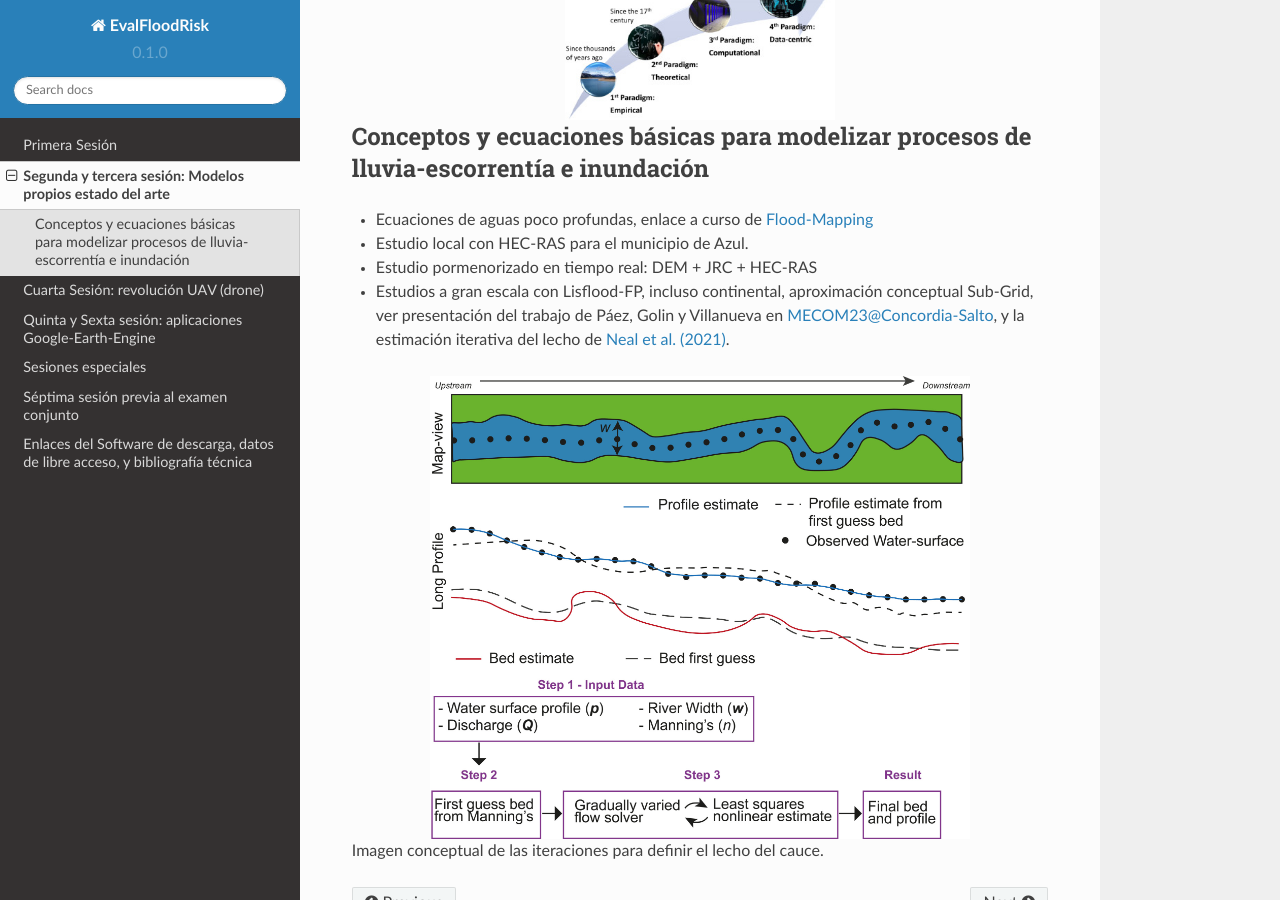
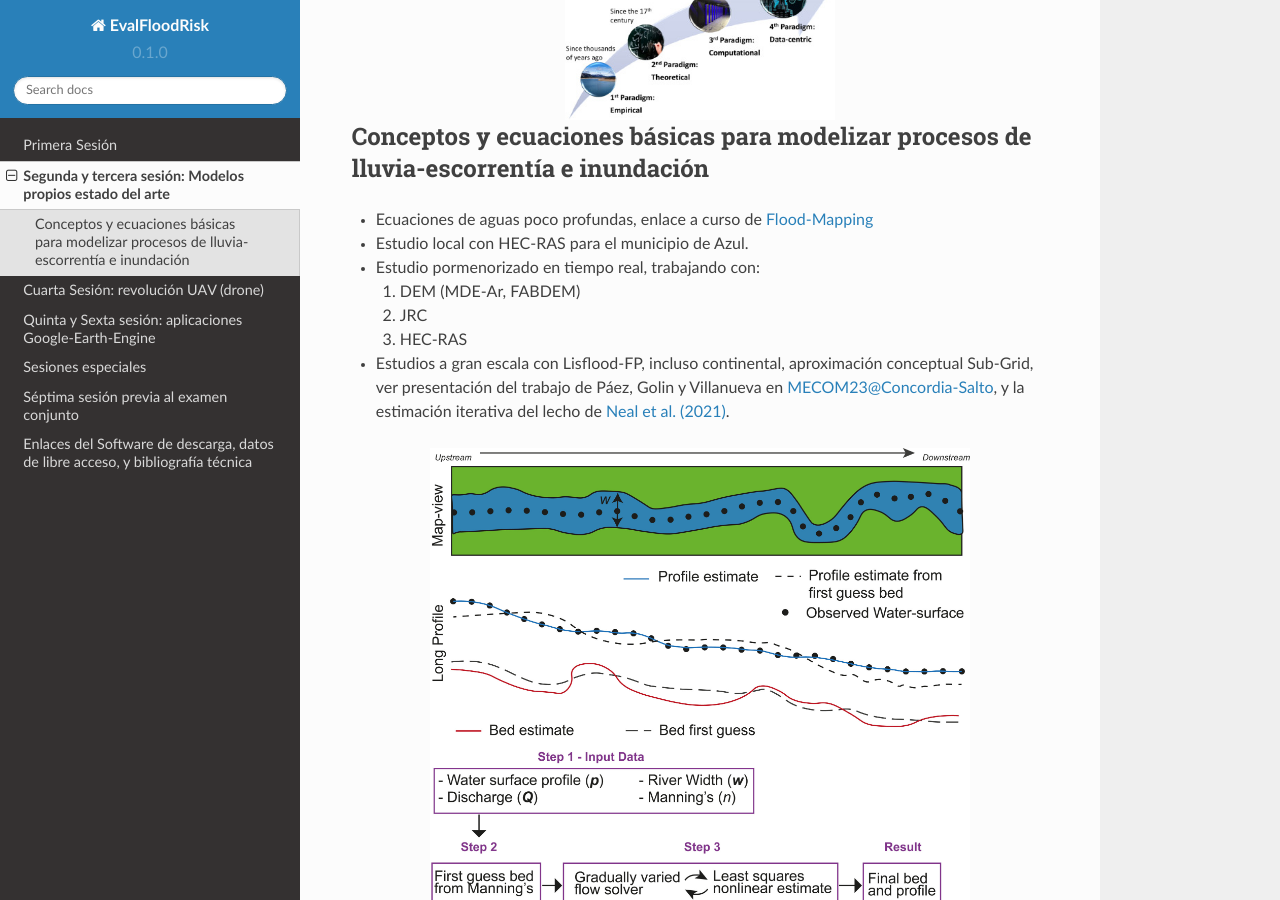
Before and after one commit to ivillamadrid/EvalFloodRisk_RSSWE, a Sphinx documentation site: the page built from docs/source/D2.rst, in a window 1280 px wide and 900 px high, scrolled down 635 px. Built offline with Sphinx 7.4.7 and the Read the Docs theme 2.0.0, drawn with Linux system fonts in a browser that asks for light colours.

Commit message:
Update D2.rst

```diff
--- a/docs/source/D2.rst
+++ b/docs/source/D2.rst
@@ -23,7 +23,11 @@ Conceptos y ecuaciones básicas para modelizar procesos de lluvia-escorrentía e
 
 * Estudio local con HEC-RAS para el municipio de Azul.
 
-* Estudio pormenorizado en tiempo real: DEM + JRC + HEC-RAS
+* Estudio pormenorizado en tiempo real, trabajando con:
+
+  #. DEM (MDE-Ar, FABDEM)
+  #. JRC
+  #. HEC-RAS
 
 * Estudios a gran escala con Lisflood-FP, incluso continental, aproximación conceptual Sub-Grid, ver presentación del trabajo de Páez, Golin y Villanueva en `MECOM23@Concordia-Salto <https://amcaonline.org.ar/ojs/index.php/mc/article/view/6745>`_, y la estimación iterativa del lecho de `Neal et al. (2021)  <https://doi.org/10.1029/2020WR028301>`_.
 
```
